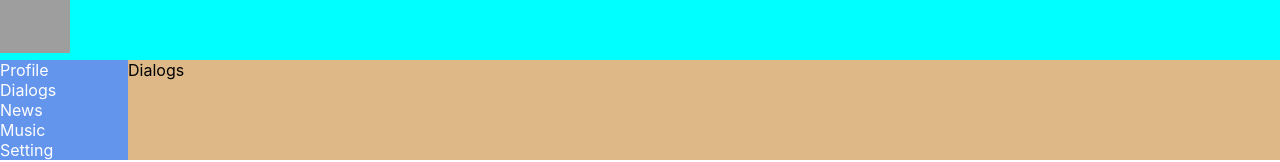
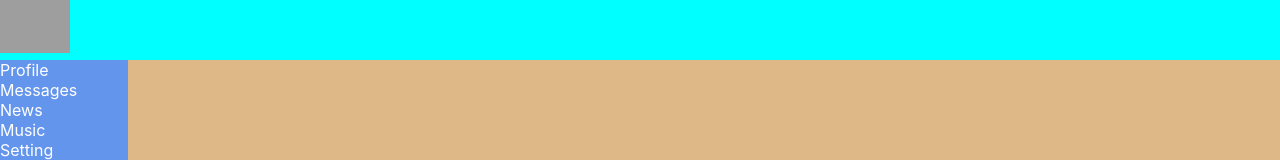
Before and after one commit to Gammani/socnet-JS, a React (Create React App) app: page / in a window 1280 px wide. Shown: the top 162 px of the page. Built offline with nearby package versions, Linux system fonts and the light colour scheme; grey boxes are pictures that could not be loaded.

Commit message:
lesson 19 (route, browser-router)

```diff
--- a/package.json
+++ b/package.json
@@ -8,6 +8,7 @@
     "@testing-library/user-event": "^7.1.2",
     "react": "^16.13.1",
     "react-dom": "^16.13.1",
+    "react-router-dom": "^5.2.0",
     "react-scripts": "3.4.3"
   },
   "scripts": {
--- a/src/App.js
+++ b/src/App.js
@@ -4,18 +4,21 @@ import Header from "./components/Header/Header";
 import Navbar from "./components/Navbar/Navbar";
 import Profile from "./components/Profile/Profile";
 import Dialogs from "./components/Dialogs/Dialogs";
+import {BrowserRouter} from "react-router-dom";
+import Route from "react-router-dom/es/Route";
 
 function App() {
     return (
+        <BrowserRouter>
         <div className="app-wrapper">
             <Header/>
-            <Navbar />
+            <Navbar/>
             <div className="app-wrapper-content">
-                {/*<Profile />*/}
-                <Dialogs />
+                <Route path='/profile' component={Profile}/>
+                <Route path='/messages' component={Dialogs}/>
             </div>
-
         </div>
+        </BrowserRouter>
     );
 }
 
--- a/src/components/Navbar/Navbar.jsx
+++ b/src/components/Navbar/Navbar.jsx
@@ -5,19 +5,19 @@ const Navbar = () => {
     return (
         <nav className={s.nav}>
             <div className={s.item}>
-                <a>Profile</a>
+                <a href='/profile'>Profile</a>
             </div>
             <div className={s.item}>
-                <a>Dialogs</a>
+                <a href='/messages'>Messages</a>
             </div>
             <div className={s.item}>
-                <a>News</a>
+                <a href='news'>News</a>
             </div>
             <div className={s.item}>
-                <a>Music</a>
+                <a href='music'>Music</a>
             </div>
             <div className={s.item}>
-                <a>Setting</a>
+                <a href='setting'>Setting</a>
             </div>
         </nav>
     )
--- a/src/components/Navbar/Navbar.module.css
+++ b/src/components/Navbar/Navbar.module.css
@@ -3,6 +3,7 @@
     background-color: cornflowerblue;
 }
 
-.item {
+.item a {
+    text-decoration: none;
     color: white;
 }
```
Also changed, not shown: 1 other file (tests, documents, lock files or other folders).
